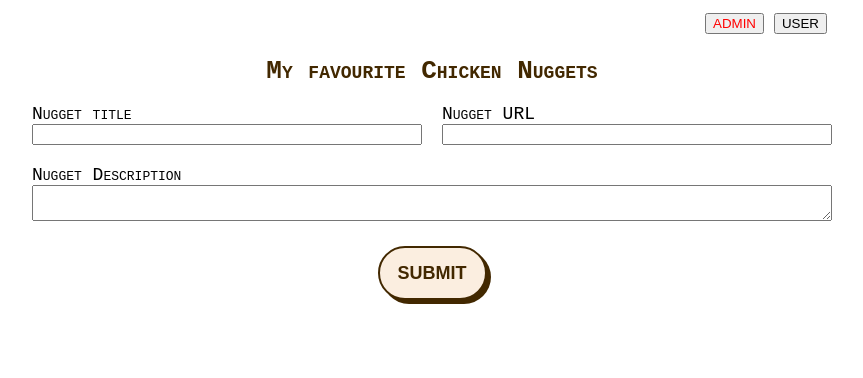
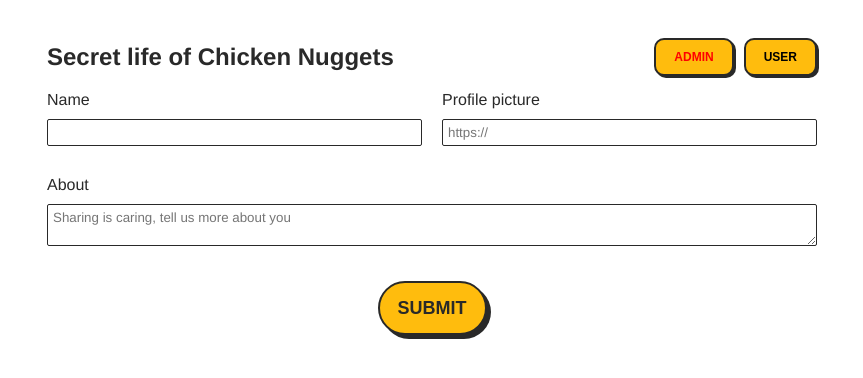
Before and after one commit to Kellytran88/Mcnugget-spotlight, a Vue app: page / in a window 1280 px wide. Both pictures are taken after a click on the button "ADMIN". Shown: the top 378 px of the page, without its empty margins (208-1071 px from the left). Built offline with nearby package versions, Linux system fonts and the light colour scheme.

Commit message:
more styling

```diff
--- a/src/App.vue
+++ b/src/App.vue
@@ -1,18 +1,21 @@
 <template>
   <div id="App">
     <nav>
-      <button @click="isAdmin = true" :class="{ active: isAdmin }">ADMIN</button>
-      <button @click="isAdmin = false" :class="{ active: !isAdmin }" >USER</button>
+      <h1>Secret life of Chicken Nuggets</h1>
+      <div class="buttonGrid">
+        <button @click="isAdmin = true" :class="{ active: isAdmin }">ADMIN</button>
+        <button @click="isAdmin = false" :class="{ active: !isAdmin }" >USER</button>
+      </div>
     </nav>
-    <h1>My favourite Chicken Nuggets</h1>
+
 
     <!-- if this thing is true then show admin otherwise show user -->
     <!-- @createProject = the EVENT, what to do -->
-    <admin-view v-if="isAdmin" @createProject="addProject" />
-    <user-view v-else
+    <AdminView v-if="isAdmin" @createProject="addProject" />
+    <UserView v-else
       :minion1="allProjects"
       :theNugget1="nuggetStar"
-      @shareId1="shareId"  />
+      @shareId1="shareIdNug"  />
   </div>
 </template>
 
@@ -26,8 +29,8 @@ import ThumbData from "./ThumbData";
 export default {
   name: "App",
   components: {
-    userView: UserView,
-    adminView: AdminView,
+    UserView,
+    AdminView,
   },
 
   data() {
@@ -47,7 +50,11 @@ export default {
       this.allProjects.push(newForm);
     },
 
-    shareId(id) {
+    shareIdNug(id) {
+      //this = my compoment i'm in
+      //the component has a property call allprojects
+      //and it's an array and an array has the function find
+      //t=for each project, the id of the project have to match the id that I pass as an argument in my function shareIdNug
       let nugget = this.allProjects.find(t => t.id === id);
       this.nuggetStar = nugget;
     },
@@ -62,27 +69,40 @@ export default {
 #App {
   width: 800px;
   margin: 0 auto;
+  padding: 15px;
+  font-family: Helvetica Neue,Arial,Noto Sans,sans-serif;;
+  color: #292929;
 }
 
 nav {
   display: flex;
-  justify-content: flex-end;
+  justify-content: space-between;
+
 }
 
-nav button {
-  margin: 5px;
+.buttonGrid {
+  display: flex;
+  justify-content: center;
+  padding: 15px 0px;
+  gap: 10px;
 }
 
 .active {
   color: red;
 }
 
-h1 {
-  font-family: monospace;
-  font-style: normal;
-  font-variant: small-caps;
-  font-weight: 700;
-  color: #422800;
-  text-align: center;
+button {
+  background-color: #ffbc0d;
+  border: 2px solid #292929;
+  border-radius: 10px;
+  box-shadow: #292929 2px 2px 0 0;
+  cursor: pointer;
+  font-weight: 600;
+  font-size: 12px;
+  padding: 0 18px;
+  line-height: 30px;
 }
+
+
+
 </style>
--- a/src/components/AdminView.vue
+++ b/src/components/AdminView.vue
@@ -2,18 +2,18 @@
   <div>
     <form @submit.prevent="handleSubmit">
       <label>
-        Nugget title
+        Name
         <input type="text" v-model="title" />
       </label>
 
       <label>
-        Nugget URL
-        <input type="url" v-model="imageUrl" />
+        Profile picture
+        <input type="url" v-model="imageUrl" placeholder="https://"/>
       </label>
 
       <label class="grid2Col">
-        Nugget Description
-        <textarea v-model="description"></textarea>
+        About
+        <textarea v-model="description" placeholder="Sharing is caring, tell us more about you"></textarea>
       </label>
 
       <div class="grid2Col" style="text-align: center">
@@ -60,31 +60,30 @@ form {
   display: grid;
   grid-template-columns: repeat(2, 1fr);
   gap: 20px;
-  text-align: left;
+  font-family: helvetica;
 }
 
 input, textarea {
   display: block;
   width: 100%;
+  margin: 10px 0px;
+  border: 1px solid #292929;
+  border-radius: 2px;
+  padding: 5px;
+  font-family: helvetica;
 }
 
-label {
-  font-family: monospace;
-  font-size: 18px;
-  font-style: normal;
-  font-variant: small-caps;
-}
 
 .grid2Col {
   grid-column: 1 / span 2;
 }
 
 .button {
-  background-color: #fbeee0;
-  border: 2px solid #422800;
+  background-color: #ffbc0d;
+  border: 2px solid #292929;
   border-radius: 30px;
-  box-shadow: #422800 4px 4px 0 0;
-  color: #422800;
+  box-shadow: #292929 4px 4px 0 0;
+  color: #292929;
   cursor: pointer;
   font-weight: 600;
   font-size: 18px;
@@ -94,7 +93,8 @@ label {
 }
 
 button:hover {
-  background-color: #fff;
+  color: #ffbc0d;
+  background-color: #DA291C;
 }
 
 /* https://images.bauerhosting.com/legacy/lifestyle-legacy/97/65414/90b1f/f0375/58909/1f28a/f2086/IMG_0496_640x640.jpg?q=80&w=440 */
--- a/src/components/Spotlight.vue
+++ b/src/components/Spotlight.vue
@@ -15,7 +15,7 @@
 export default {
     name: "Spotlight",
 
-    props: ["theNugget2"]
+    props: ["theNugget2"],
 }
 </script>
 
--- a/src/components/ThumbGrid.vue
+++ b/src/components/ThumbGrid.vue
@@ -7,26 +7,23 @@
         :key="i.id"
         :src="i.imageUrl"
         :alt="i.title"
-        @click="handleSummit(t.id)"
+        @click="handleClick(i.id)"
         />
       </div>
-
-
-
-
     </div>
 </template>
 
   <script>
   export default {
-    name: "ThumbView",
+    name: "ThumbGrid",
 
+    emits: ["shareId2"],
     props: ["minion2"],
 
     methods: {
-      handleSummit(id) {
+      handleClick(id) {
         this.$emit("shareId2", id);
-      }
+      },
     }
 
   };
@@ -49,12 +46,5 @@
   border: 1px solid blue
 }
 
-div #userClass h2 {
-  border-bottom: 2px solid red;
-  font-family: monospace;
-  font-size: 18px;
-  font-style: normal;
-  font-variant: small-caps;
-  text-align: center;
-    }
+
   </style>
--- a/src/components/UserView.vue
+++ b/src/components/UserView.vue
@@ -1,5 +1,7 @@
 <template>
-  <Spotlight :theNugget2="theNugget1"/>
+  <Spotlight
+    :theNugget2="theNugget1"
+  />
 
   <ThumbGrid
     :minion2="minion1"
@@ -16,17 +18,20 @@ export default {
 
   props: ["minion1", "theNugget1"],
 
+  emits: ["shareId1"],
+
   components: {
     ThumbGrid,
     Spotlight,
+  },
 
   methods: {
     shareId(id) {
+            console.log("userView" + id);
       this.$emit("shareId1", id);
+
     }
   }
-}
-
 };
 </script>
 
```
